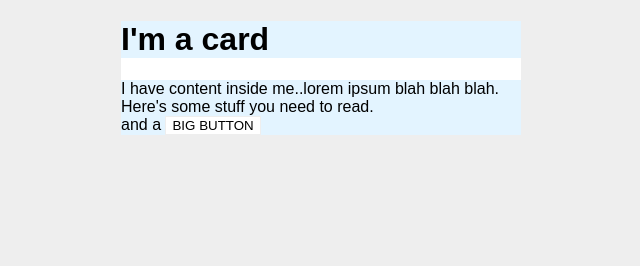
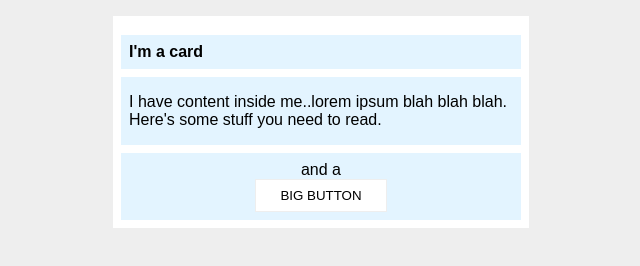
Before and after one commit to RodrigoPessoaDev/margin-padding-2, a plain HTML site: page index.html in a window 1280 px wide. Shown: the whole page, without its empty margins (319-959 px from the left). Drawn offline with Linux system fonts and the light colour scheme.

Commit message:
Finish exercise

```diff
--- a/styles.css
+++ b/styles.css
@@ -6,22 +6,33 @@ body {
   .card {
     width: 400px;
     background: #fff;
+    padding: 8px;
     margin: 16px auto;
   }
 
   .title {
     background: #e3f4ff;
+    font-size: 16px;
+    padding: 8px;
+    margin-bottom: 8px;
   }
 
   .content {
     background: #e3f4ff;
+    margin-bottom: 8px;
+    padding: 16px 8px 16px 8px;
   }
 
   .button-container {
     background: #e3f4ff;
+    padding: 8px;
+    text-align: center;
   }
 
   button {
+    display: block;
     background: white;
     border: 1px solid #eee;
+    padding: 8px 24px 8px 24px;
+    margin: auto auto;
   }
```
